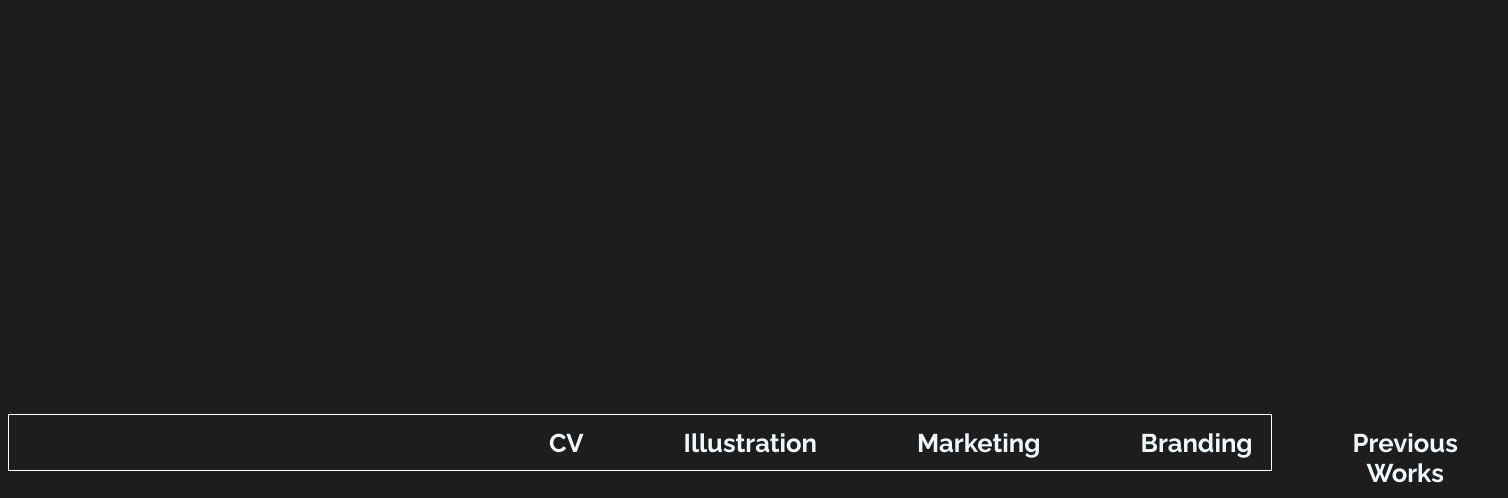
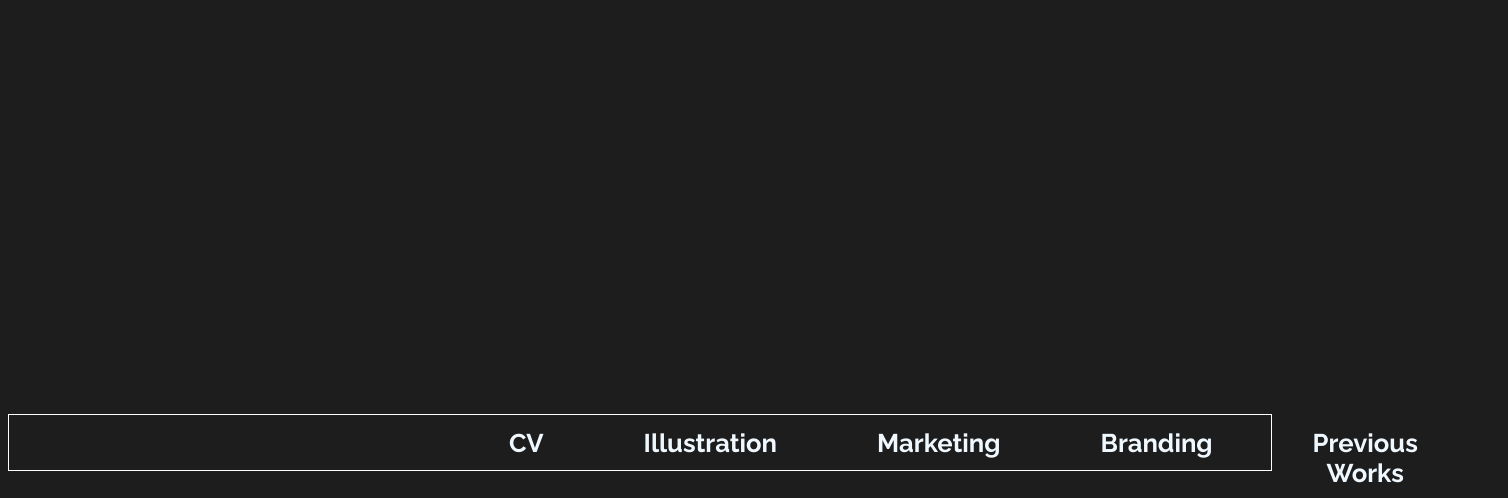
Before and after one commit to shakthi1075/finportfolio, a plain HTML site: page index.html in a window 1280 px wide. Shown: the part 614-1112 px from the top of the page, 1508 px wide, since content can reach past the window. Drawn offline with Linux system fonts and the light colour scheme.

Commit message:
Update stylesheet.css

```diff
--- a/stylesheet.css
+++ b/stylesheet.css
@@ -60,7 +60,7 @@ a:hover{
     font-weight: bold;
     font-size:1.6rem;
     margin: 0px;
-    padding: 0.3vh 12vh 0vh 60vh;
+    padding: 0.3vh 12vh 0vh 55vh;
     text-align: center;
     text
 }
```
